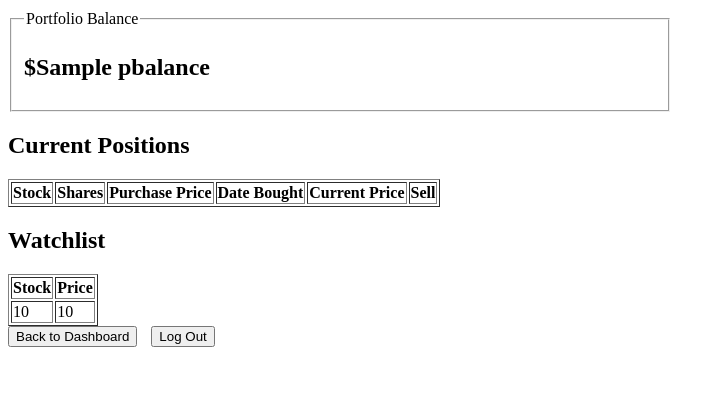
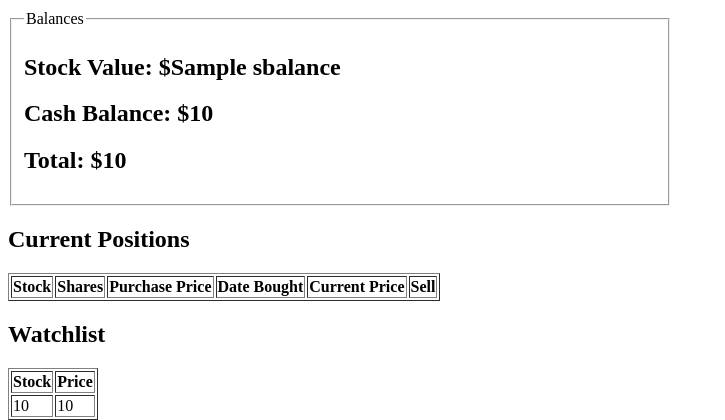
Before and after one commit to cs411-alawini/su24-cs411-team004-oak, a Flask app: template Project/templates/portfolio.html in a window 1280 px wide. Shown: the part 26-446 px from the top of the page, without its empty margins (0-725 px from the left). Run offline with Flask 3, Linux system fonts and the light colour scheme; the template is opened without the code that fills it: most values are stand-ins (such as "Sample title", 1, 10 or a date in 2020); lists and menus that the app fills with data are empty.

Commit message:
Fixed sell button functionality

```diff
--- a/Project/main.py
+++ b/Project/main.py
@@ -161,7 +161,7 @@ def get_portfolio_type(portfolioid):
         connection = get_db_connection()
         cursor = connection.cursor(dictionary=True)
         cursor.execute("""
-            SELECT PortfolioID, PortfolioType
+            SELECT PortfolioID, PortfolioType, PortfolioBalance
             FROM Portfolios
             WHERE PortfolioID = %s
         """, (portfolioid,))
@@ -270,7 +270,7 @@ def yfinance_data(array_of_stock_dicts):
     except Exception as e:
         print("Error with yfinance API:", str(e))
 
-def get_portfolio_balance(transactions):
+def get_stock_value_balance(transactions):
     total_balance = 0
     if(len(transactions) > 0):
         for transaction in transactions:
@@ -343,10 +343,11 @@ def portfolio_page(portfolioid):
         return redirect(url_for('login'))
     transaction_data = get_transaction_data(portfolioid)
     # print(transaction_data)
-    portfolio_type = get_portfolio_type(portfolioid)
+    portfolio_data = get_portfolio_type(portfolioid)
     watchlist_data = get_watchlist_data(portfolioid)
-    pbalance = get_portfolio_balance(transaction_data)
-    return render_template('portfolio.html', transactions=transaction_data, watchlist=watchlist_data, portfolio=portfolio_type, pbalance=pbalance)
+    sbalance = get_stock_value_balance(transaction_data)
+    print(portfolio_data)
+    return render_template('portfolio.html', transactions=transaction_data, watchlist=watchlist_data, portfolio=portfolio_data, sbalance=sbalance)
 
 @app.route('/transactions/<portfolioid>', methods=['GET'])
 def transaction_page(portfolioid):
--- a/Project/templates/dash.html
+++ b/Project/templates/dash.html
@@ -23,7 +23,7 @@
     {%endif%}
 
     <fieldset class="balance">
-        <legend>Total Balance</legend>
+        <legend>Total Cash Balance</legend>
         <h2>${{dbalance}}</h2>
     </fieldset>
 
@@ -31,7 +31,7 @@
         <thead>
             <tr>
                 <th>PortfolioType</th>
-                <th>Balance</th>
+                <th>Cash Balance</th>
             </tr>
         </thead>
         <tbody>
--- a/Project/templates/portfolio.html
+++ b/Project/templates/portfolio.html
@@ -28,8 +28,10 @@
     </nav>
 
     <fieldset class="balance">
-        <legend>Portfolio Balance</legend>
-        <h2>${{pbalance}}</h2>
+        <legend>Balances</legend>
+        <h2>Stock Value: ${{sbalance}}</h2>
+        <h2>Cash Balance: ${{portfolio.PortfolioBalance}}</h2>
+        <h2>Total: ${{portfolio.PortfolioBalance+sbalance}}</h2>
     </fieldset>
 
     <article>
@@ -61,7 +63,7 @@
                                         <input type="hidden" name="transaction_id" value="{{ data.TransactionID}}">
                                         <input type="hidden" name="stock_current_price" value="{{ data.CurrentPrice}}">
                                         <input type="hidden" name="num_shares" value="{{ data.NumShares}}">
-                                        <input type="hidden" name="portfolio_balance" value="{{ pbalance }}">
+                                        <input type="hidden" name="portfolio_balance" value="{{ portfolio.PortfolioBalance }}">
                                         <button type="submit">Sell Shares</button>
                                     </form>
                             </tr>
```
